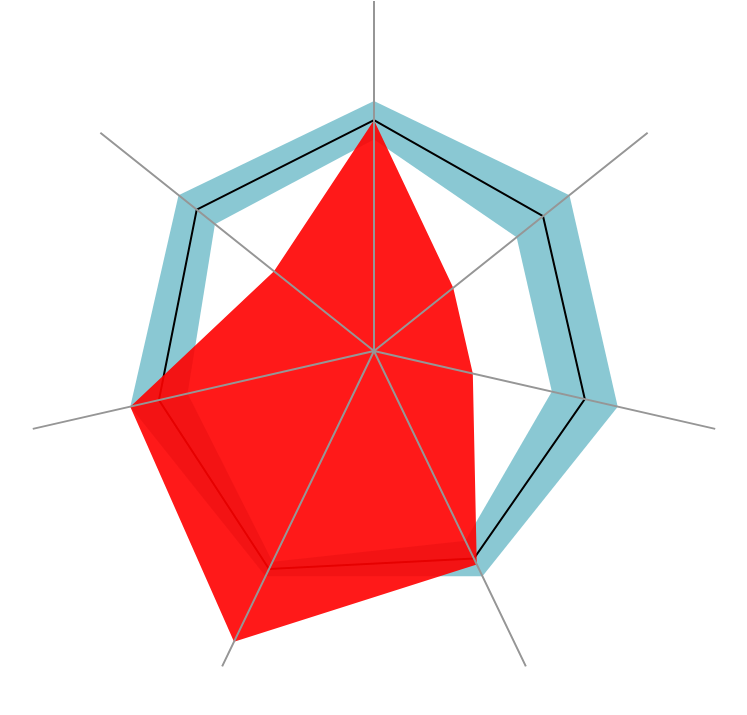
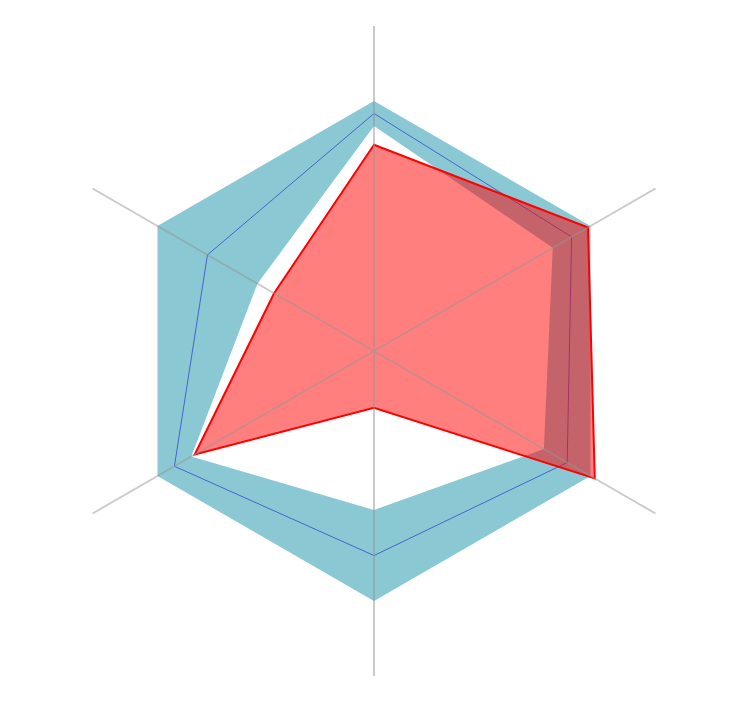
Before and after one commit to Vinyard78/psychomot, a plain HTML site: page index.html in a window 1280 px wide. Shown: the part 157-872 px from the top of the page, without its empty margins (134-881 px from the left). Drawn offline with Linux system fonts and the light colour scheme.

Commit message:
refacto du code

```diff
--- a/index.html
+++ b/index.html
@@ -19,22 +19,21 @@
 				this.moyenne = moyenne;
 				this.ecartType = ecartType;
 				this.max = max;
-
 				this.coordResultat = { x : 0, y : 0};
 				this.coordMoyMax = { x : 0, y : 0};
 				this.coordMoyMin = { x : 0, y : 0};
 				this.coordMoy = { x : 0, y : 0};
+				this.coordLim = { x : 0, y : 0};
 
 			}
 
 			var data = [
-				new Examen("test1",36,36,3,50),
-				new Examen("test2",22,39,4,60),
-				new Examen("test3",17,15,2,45),
-				new Examen("test4",40,30,1,70),
-				new Examen("test5",36,35,3,84),
-				new Examen("test6",15,32,5,50),
-				new Examen("test6",15,32,5,50)
+				new Examen("test1",33,38,2,50),
+				new Examen("test2",6,10,3,60),
+				new Examen("test3",53,59,5,45),
+				new Examen("test4",5,18,4,70),
+				new Examen("test5",16,14,1.69,84),
+				new Examen("test6",34,31.4,3,50)
 			];
 
 			// Point qui se situe au milieu du canvas
@@ -43,12 +42,10 @@
 				y : canvas.height/2
 			};
 
+			var exces = 75;
+
+			// facteur d'agrandissement du diagramme
 			const FACTOR = 250;
-
-			var start = {
-				x : middlePoint.x,
-				y : middlePoint.y - FACTOR
-			};
 
 			/**
 			 * Fonction qui permet de donner les coordonnées d'un point suivant un angle donné sur le cercle trigonométrique
@@ -59,224 +56,94 @@
 			 * factor est le facteur d'agrandissement
 			 */
 			function convert(value, x, y, factor) {
-
-				x = typeof(x) === "number" ? x : 0;
-				y = typeof(y) === "number" ? y : 0;
-				factor = typeof(factor) === "number" ? factor : 1;
-				value = typeof(value) === "number" ? value : 0;
-
 				var result = {
 					x : x - factor * (Math.sin(value)),
 					y : y + factor * (1 - Math.cos(value))
 				};
-
 				return result;
 			}
 
 			function pythagore(x1,y1,x2,y2){
-				x1 = typeof(x1) === "number" ? x1 : 0;
-				y1 = typeof(y1) === "number" ? y1 : 0;
-				x2 = typeof(x2) === "number" ? x2 : 0;
-				y2 = typeof(y2) === "number" ? y2 : 0;
-
 				return Math.sqrt(Math.pow(y2-y1,2)+Math.pow(x2-x1,2));
 			}
 
+			function computeCoord() {
+				for(var i = 0, length = data.length; i < length; i++ ){
 
-
-
-
-
-
-
-
-
-
-
-
-
-
-
-
-
-
-
-			context.fillStyle = "rgba(23, 145, 167, 0.5)";
-			context.beginPath();
-
-			// Point de départ du tracé
-			context.moveTo(start.x, start.y);
-			data[0].coordMoyMax.x = start.x;
-			data[0].coordMoyMax.y = start.y;
-
-
-			for(var i = 1, length = data.length; i < length; i++ ){
-				var value = convert(i * 2 * Math.PI / data.length, start.x, start.y, FACTOR);
+					// Calcul des coordonnées des points correspondants à la moyenne max.
+					var value = convert(i * 2 * Math.PI / data.length,  middlePoint.x,  middlePoint.y - FACTOR, FACTOR);
 					data[i].coordMoyMax.y = value.y;
 					data[i].coordMoyMax.x = value.x;
-				context.lineTo(value.x,value.y);
-			}
 
-			context.closePath();
-			context.fill();
-
-
-
-
-
-
-
-			start.x = data[0].coordMoyMax.x;
-			start.y = data[0].coordMoyMax.y + (((middlePoint.y - data[0].coordMoyMax.y) / (data[0].moyenne + data[0].ecartType)) * (data[0].ecartType * 2));
-
-			context.fillStyle = "rgba(255, 255, 255, 1)";
-
-			context.beginPath();
-
-			// Point de départ du tracé
-			context.moveTo(start.x, start.y);
-
-			data[0].coordMoyMin.x = start.x;
-			data[0].coordMoyMin.y = start.y;
-
-			for(var i = 1, length = data.length; i < length; i++ ){
-
+					// Calcul des paramètres
 					var rayon = pythagore(middlePoint.x,middlePoint.y,data[i].coordMoyMax.x,data[i].coordMoyMax.y);
 					var moyMax = data[i].moyenne + data[i].ecartType;
 					var norm = rayon / moyMax;
+
+					// Calcul des coordonnées des points correspondants à la moyenne min.
 					var longueurBandeMoy = norm * data[i].ecartType * 2;
-
 					data[i].coordMoyMin.x = data[i].coordMoyMax.x + (middlePoint.x - data[i].coordMoyMax.x) * longueurBandeMoy / rayon;
 					data[i].coordMoyMin.y = data[i].coordMoyMax.y + (middlePoint.y - data[i].coordMoyMax.y) * longueurBandeMoy / rayon;
 
-				context.lineTo(data[i].coordMoyMin.x,data[i].coordMoyMin.y);
-			}
-
-			context.closePath();
-			context.fill();
-
-
-
-
-
-
-
-			start.x = data[0].coordMoyMax.x;
-			start.y = data[0].coordMoyMax.y + (((middlePoint.y - data[0].coordMoyMax.y) / (data[0].moyenne + data[0].ecartType)) * (data[0].ecartType));
-
-			context.lineWidth="2";
-			context.strokeStyle = "rgba(0, 0, 0, 1)";
-
-			context.beginPath();
-
-			// Point de départ du tracé
-			context.moveTo(start.x, start.y);
-
-			data[0].coordMoy.x = start.x;
-			data[0].coordMoy.y = start.y;
-
-			for(var i = 1, length = data.length; i < length; i++ ){
-
-				var rayon = pythagore(middlePoint.x,middlePoint.y,data[i].coordMoyMax.x,data[i].coordMoyMax.y);
-				var moyMax = data[i].moyenne + data[i].ecartType;
-				var norm = rayon / moyMax;
-				var longueurBandeMoy = norm * data[i].ecartType;
-
+					// Calcul des coordonnées des points correspondants à la moyenne.
+					longueurBandeMoy = norm * data[i].ecartType;
 					data[i].coordMoy.x = data[i].coordMoyMax.x + (middlePoint.x - data[i].coordMoyMax.x) * longueurBandeMoy / rayon;
 					data[i].coordMoy.y = data[i].coordMoyMax.y + (middlePoint.y - data[i].coordMoyMax.y) * longueurBandeMoy / rayon;
 
-				context.lineTo(data[i].coordMoy.x,data[i].coordMoy.y);
-			}
-
-			context.closePath();
-			context.stroke();
-
-
-
-
-
-
-			start.x = middlePoint.x;
-			start.y = middlePoint.y - (((middlePoint.y - data[0].coordMoyMax.y) / (data[0].moyenne + data[0].ecartType)) * (data[0].resultat));
-
-			//context.lineWidth="10";
-			context.fillStyle = "rgba(255, 0, 0, .9)";
-
-			context.beginPath();
-
-			// Point de départ du tracé
-			context.moveTo(start.x, start.y);
-
-			data[0].coordResultat.x = start.x;
-			data[0].coordResultat.y = start.y;
-
-			for(var i = 1, length = data.length; i < length; i++ ){
-
-				var rayon = pythagore(middlePoint.x,middlePoint.y,data[i].coordMoyMax.x,data[i].coordMoyMax.y);
-				var moyMax = data[i].moyenne + data[i].ecartType;
-				var norm = rayon / moyMax;
+					// Calcul des coordonnées des points correspondants aux résultats.
 					var longueurDeltaRes = rayon - (norm * data[i].resultat);
-
 					data[i].coordResultat.x = data[i].coordMoyMax.x + (middlePoint.x - data[i].coordMoyMax.x) * longueurDeltaRes / rayon;
 					data[i].coordResultat.y = data[i].coordMoyMax.y + (middlePoint.y - data[i].coordMoyMax.y) * longueurDeltaRes / rayon;
 
-				context.lineTo(data[i].coordResultat.x,data[i].coordResultat.y);
+					// Calcul des coordonnées des points correspondants aux extrémités des lignes qui se croisent en leur centre.
+					longueurDeltaRes = -exces;
+					data[i].coordLim.x = data[i].coordMoyMax.x + (middlePoint.x - data[i].coordMoyMax.x) * longueurDeltaRes / rayon;
+					data[i].coordLim.y = data[i].coordMoyMax.y + (middlePoint.y - data[i].coordMoyMax.y) * longueurDeltaRes / rayon;
+				}
 			}
 
-			context.closePath();
-			context.fill();
-
-
-
-
-
-
-
-
-
-
-
-
-			var limit = [];
-			var exces = 100;
-
-			start.x = middlePoint.x;
-			start.y = data[0].coordMoyMax.y - exces;
-
-			//context.lineWidth="10";
-			context.strokeStyle = "rgba(150, 150, 150, 1)";
-
+			function drawPoints(style,prop,fill,lineWidth,cross){
+				if(fill){
+					context.fillStyle = style;
+				} else {
+					context.lineWidth = lineWidth ? lineWidth : "1";
+					context.strokeStyle = style;
+				}
 				context.beginPath();
-
-			// Point de départ du tracé
-			context.moveTo(start.x, start.y);
-
-			context.lineTo(middlePoint.x,middlePoint.y);
-
-			for(var i = 1, length = data.length; i < length; i++ ){
-
-				var rayon = pythagore(middlePoint.x,middlePoint.y,data[i].coordMoyMax.x,data[i].coordMoyMax.y);
-				var moyMax = data[i].moyenne + data[i].ecartType;
-				var norm = rayon / moyMax;
-				var longueurDeltaRes = -exces;
-
-				var X = data[i].coordMoyMax.x + (middlePoint.x - data[i].coordMoyMax.x) * longueurDeltaRes / rayon;
-				var Y = data[i].coordMoyMax.y + (middlePoint.y - data[i].coordMoyMax.y) * longueurDeltaRes / rayon;
-
-				context.moveTo(X,Y);
+				context.moveTo(data[0][prop].x, data[0][prop].y);
+				if(cross){
 					context.lineTo(middlePoint.x,middlePoint.y);
 				}
+				for(var i = 1, length = data.length; i < length; i++ ){
+					if(cross){
+						context.moveTo(data[i][prop].x, data[i][prop].y);
+						context.lineTo(middlePoint.x,middlePoint.y);
+					} else {
+						context.lineTo(data[i][prop].x,data[i][prop].y);
+					}
+				}
+				context.closePath();
+				if(fill){
+					context.fill();
+				} else {
+					context.stroke();
+				}
+			}
 
-			context.closePath();
-			context.stroke();
+			/**
+			 * Calcul des points
+			 */
+			computeCoord();
 
-
-
-
-
-
-
-
+			/**
+			 * Tracé des courbes
+			 */
+			drawPoints("rgba(23, 145, 167, 0.5)","coordMoyMax",true);
+			drawPoints("rgba(255, 255, 255, 1)","coordMoyMin",true);
+			drawPoints("rgba(0, 0, 200, 1)","coordMoy",false,".5");
+			drawPoints("rgba(255, 0, 0, .5)","coordResultat",true);
+			drawPoints("rgba(255, 0, 0, 1)","coordResultat",false,"2");
+			drawPoints("rgba(150, 150, 150, .5)","coordLim",false,"2",true);
 
 		</script>
 	</body>
```
Lines whose indentation alone changed are shown as unchanged.
